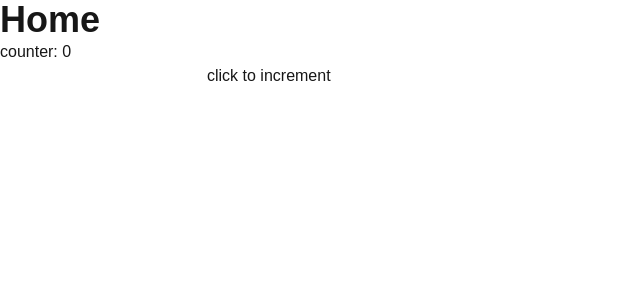
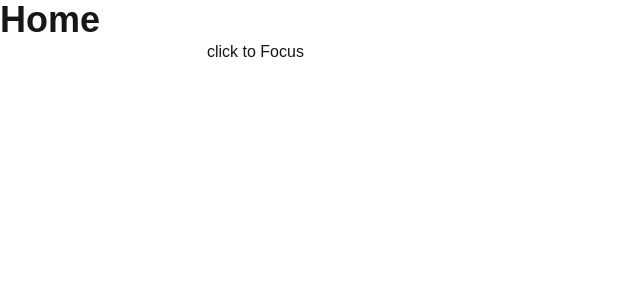
Before and after one commit to JihadArnaout/react-review, a Next.js app: page / in a window 1280 px wide. Shown: the top 300 px of the page, without its empty margins (0-640 px from the left). Built offline with nearby package versions, Linux system fonts and the light colour scheme.

Commit message:
test useRef

```diff
--- a/app/page.tsx
+++ b/app/page.tsx
@@ -1,37 +1,55 @@
 'use client';
 
-import { useEffect, useRef, useState } from "react";
+import { useRef } from "react";
 
 export default function Home() {
 
-  const [counter, setCounter] = useState(0);
-  const [success, setSuccess] = useState(false);
-
-  const inputRef = useRef(null);
+  const inputRef = useRef<HTMLInputElement>(null);
 
   const handleClick = () => {
-    setCounter(counter + 1);
-    setSuccess(true);
-    if (counter === 10) {
-      setSuccess(false);
-      setCounter(0);
+    if (inputRef.current) {
+      inputRef.current.focus();
     }
-  };
-
-  useEffect(() => {
-    console.log("triggered useEffect");
-  }, [success]);
+  }
 
   return (
     <main>
       <h1 className="text-4xl font-bold">Home</h1>
-      <div>counter: {counter}</div>
       <input ref={inputRef} />
-      <button onClick={handleClick}> click to increment</button>
+      <button onClick={handleClick}> click to Focus</button>
     </main>
   );
 }
 
+
+
+// export default function Home() {
+
+//   const [counter, setCounter] = useState(0);
+//   const [success, setSuccess] = useState(false);
+
+
+//   const handleClick = () => {
+//     setCounter(counter + 1);
+//     setSuccess(true);
+//     if (counter === 10) {
+//       setSuccess(false);
+//       setCounter(0);
+//     }
+//   };
+
+//   useEffect(() => {
+//     console.log("triggered useEffect");
+//   }, [success]);
+
+//   return (
+//     <main>
+//       <h1 className="text-4xl font-bold">Home</h1>
+//       <div>counter: {counter}</div>
+//       <button onClick={handleClick}> click to increment</button>
+//     </main>
+//   );
+// }
 
 
 
```
